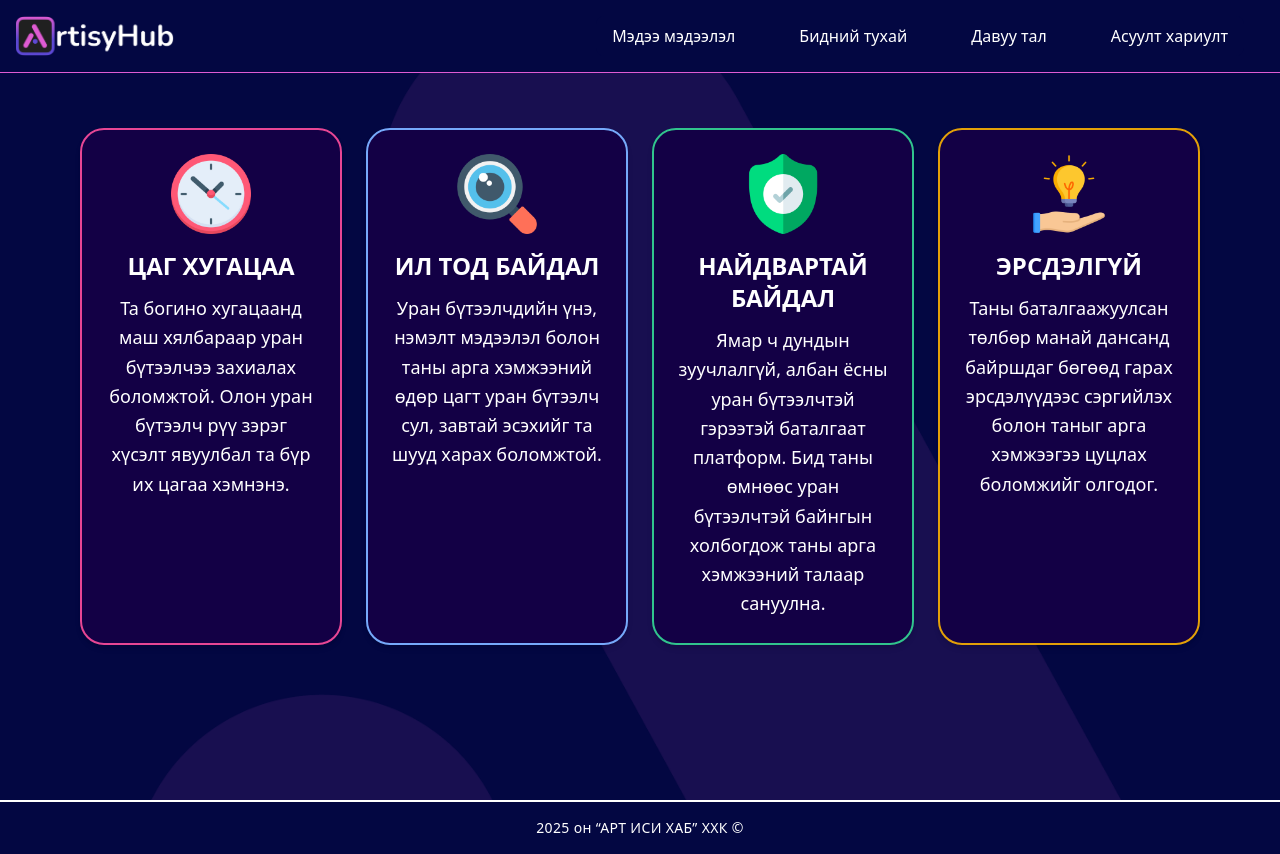
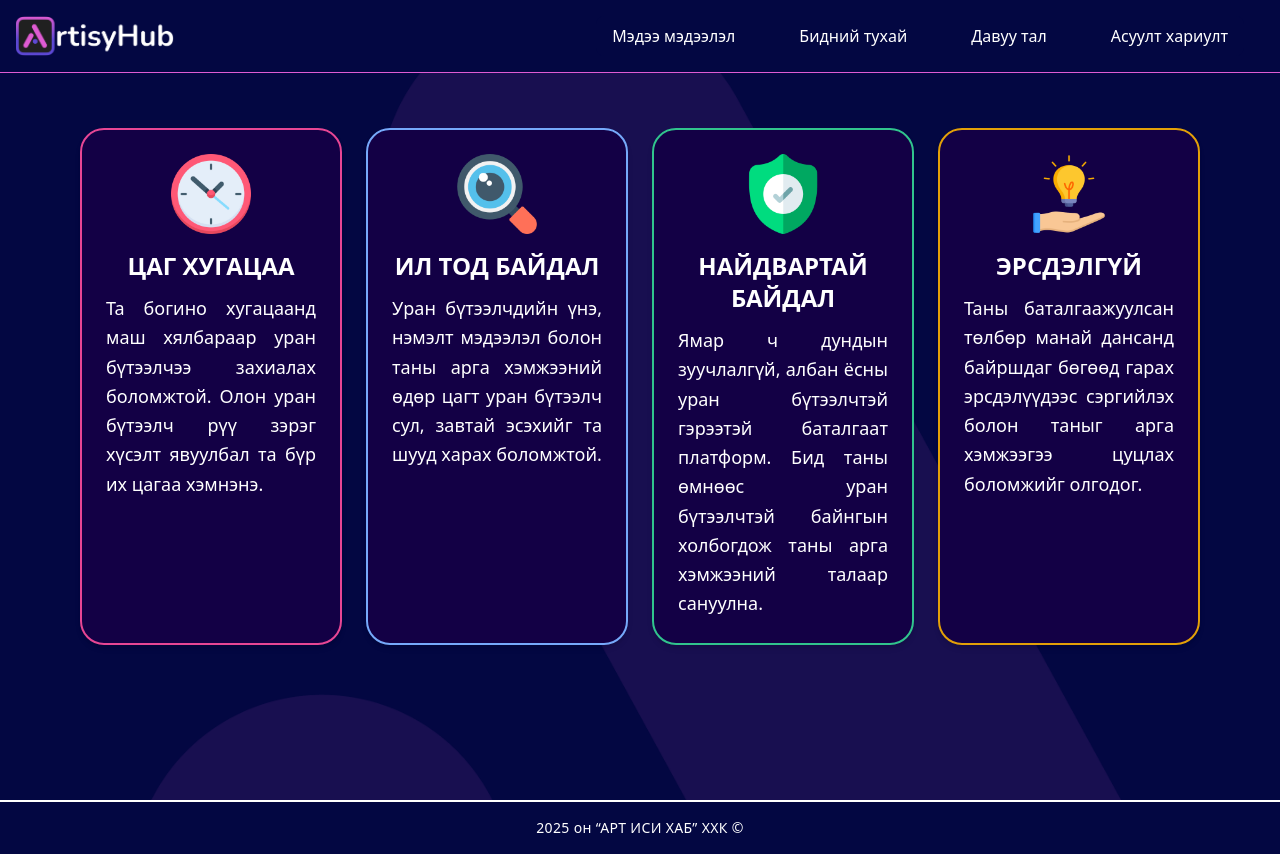
Before and after one commit to munkhbold010/ArtisyHub-repository, an Angular app: page /advantage in a window 1280 px wide. Built offline with nearby package versions, Linux system fonts and the light colour scheme.

Commit message:
Update advantage.component.html

```diff
--- a/src/app/pages/advantage/advantage.component.html
+++ b/src/app/pages/advantage/advantage.component.html
@@ -8,7 +8,7 @@
           <img src="assets/davuu-tal/clock.png" class="w-20 h-20" alt="Clock Icon" />
         </div>
         <h3 class="text-center font-bold text-2xl mb-3">ЦАГ ХУГАЦАА</h3>
-        <p class="text-lg text-center leading-relaxed">
+        <p class="text-lg text-justify leading-relaxed">
           Та богино хугацаанд маш хялбараар уран бүтээлчээ захиалах боломжтой. Олон уран бүтээлч рүү зэрэг хүсэлт явуулбал та бүр их цагаа хэмнэнэ.
         </p>
       </div>
@@ -19,7 +19,7 @@
           <img src="assets/davuu-tal/search.png" class="w-20 h-20" alt="Search Icon" />
         </div>
         <h3 class="text-center font-bold text-2xl mb-3">ИЛ ТОД БАЙДАЛ</h3>
-        <p class="text-lg text-center leading-relaxed">
+        <p class="text-lg text-justify leading-relaxed">
           Уран бүтээлчдийн үнэ, нэмэлт мэдээлэл болон таны арга хэмжээний өдөр цагт уран бүтээлч сул, завтай эсэхийг та шууд харах боломжтой.
         </p>
       </div>
@@ -30,7 +30,7 @@
           <img src="assets/davuu-tal/shield.png" class="w-20 h-20" alt="Shield Icon" />
         </div>
         <h3 class="text-center font-bold text-2xl mb-3">НАЙДВАРТАЙ БАЙДАЛ</h3>
-        <p class="text-lg text-center leading-relaxed">
+        <p class="text-lg text-justify leading-relaxed">
           Ямар ч дундын зуучлалгүй, албан ёсны уран бүтээлчтэй гэрээтэй баталгаат платформ. Бид таны өмнөөс уран бүтээлчтэй байнгын холбогдож таны арга хэмжээний талаар сануулна.
         </p>
       </div>
@@ -41,7 +41,7 @@
           <img src="assets/davuu-tal/ideas.png" class="w-20 h-20" alt="Bulb Icon" />
         </div>
         <h3 class="text-center font-bold text-2xl mb-3">ЭРСДЭЛГҮЙ</h3>
-        <p class="text-lg text-center leading-relaxed">
+        <p class="text-lg text-justify leading-relaxed">
           Таны баталгаажуулсан төлбөр манай дансанд байршдаг бөгөөд гарах эрсдэлүүдээс сэргийлэх болон таныг арга хэмжээгээ цуцлах боломжийг олгодог.
         </p>
       </div>
```
